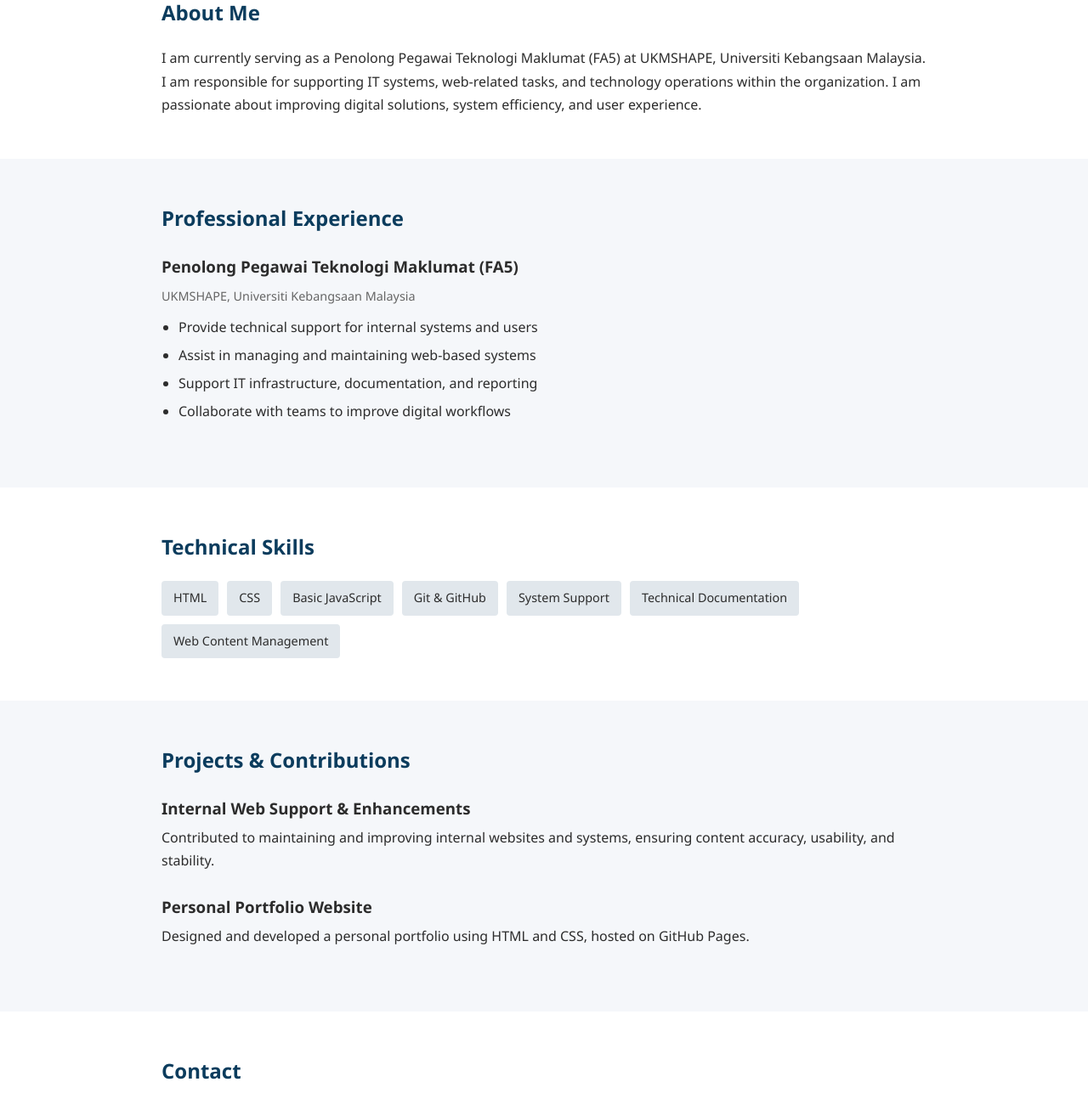
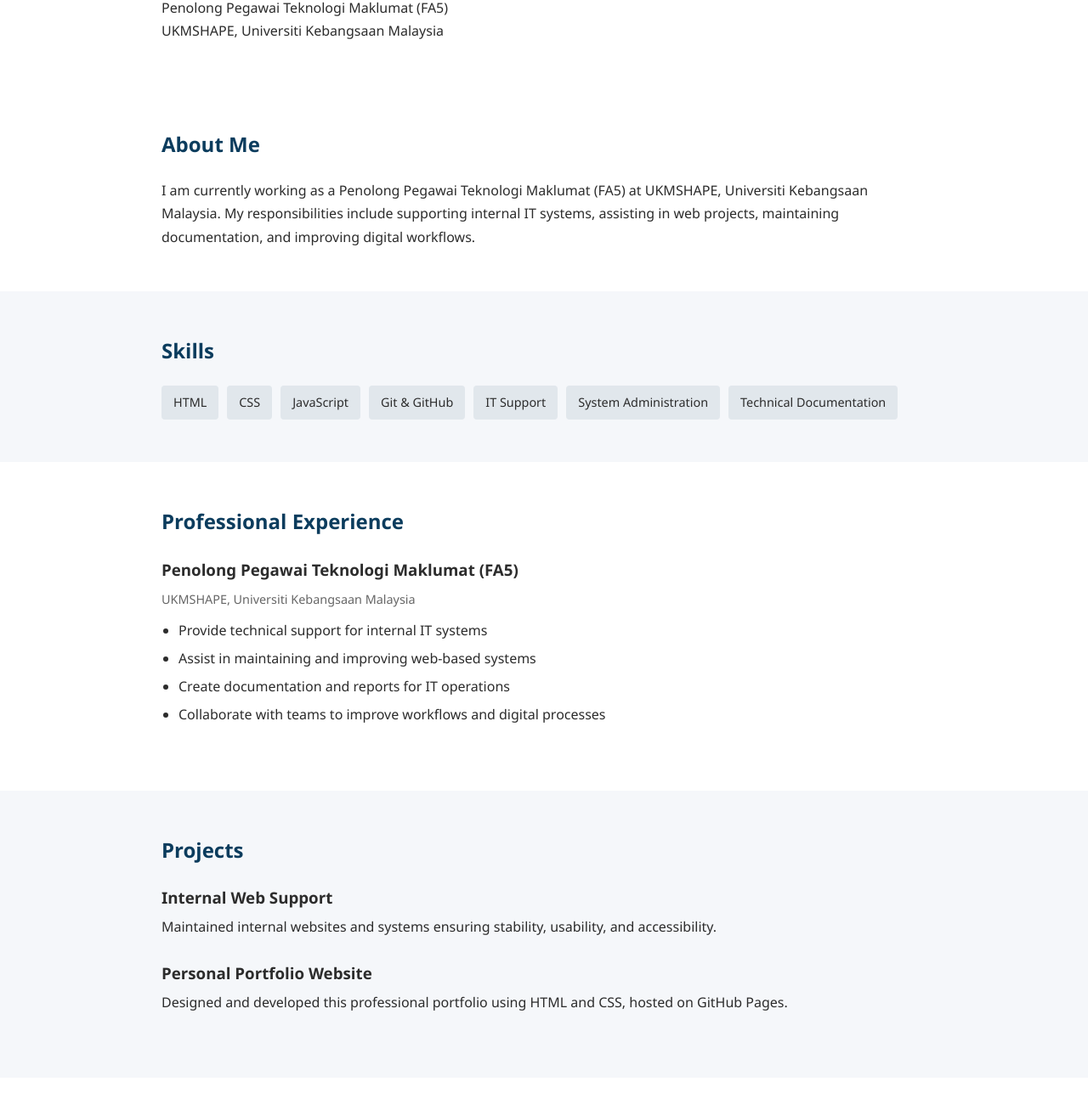
Before and after one commit to rohaizad00/rohaizad00.github.io, a plain HTML site: page index.html in a window 1280 px wide. Shown: the part 285-1592 px from the top of the page at 85% size. Drawn offline with Linux system fonts and the light colour scheme.

Commit message:
Refactor index.html with navigation and section updates
Updated the HTML structure by adding a navigation bar and reorganizing sections for better layout and accessibility.

```diff
--- a/index.html
+++ b/index.html
@@ -8,95 +8,95 @@
 </head>
 <body>
 
-  <!-- Header -->
-  <header class="header">
-    <div class="container">
+  <!-- Navbar -->
+  <nav class="navbar">
+    <div class="container nav-container">
+      <a href="#home" class="logo">Your Name</a>
+      <ul class="nav-links">
+        <li><a href="#home">Home</a></li>
+        <li><a href="#about">About</a></li>
+        <li><a href="#skills">Skills</a></li>
+        <li><a href="#work">Work</a></li>
+        <li><a href="#projects">Projects</a></li>
+        <li><a href="#contact">Contact</a></li>
+      </ul>
+    </div>
+  </nav>
+
+  <!-- Home Section -->
+  <section id="home" class="section hero">
+    <div class="container hero-container">
       <h1>Your Name</h1>
-      <p class="role">
-        Penolong Pegawai Teknologi Maklumat (FA5)<br>
-        UKMSHAPE, Universiti Kebangsaan Malaysia
-      </p>
+      <p>Penolong Pegawai Teknologi Maklumat (FA5) <br> UKMSHAPE, Universiti Kebangsaan Malaysia</p>
     </div>
-  </header>
+  </section>
 
-  <!-- About -->
-  <section class="section">
+  <!-- About Section -->
+  <section id="about" class="section">
     <div class="container">
       <h2>About Me</h2>
       <p>
-        I am currently serving as a Penolong Pegawai Teknologi Maklumat (FA5)
-        at UKMSHAPE, Universiti Kebangsaan Malaysia. I am responsible for
-        supporting IT systems, web-related tasks, and technology operations
-        within the organization. I am passionate about improving digital
-        solutions, system efficiency, and user experience.
+        I am currently working as a Penolong Pegawai Teknologi Maklumat (FA5) at UKMSHAPE,
+        Universiti Kebangsaan Malaysia. My responsibilities include supporting internal IT
+        systems, assisting in web projects, maintaining documentation, and improving digital workflows.
       </p>
     </div>
   </section>
 
-  <!-- Experience -->
-  <section class="section bg-light">
+  <!-- Skills Section -->
+  <section id="skills" class="section bg-light">
+    <div class="container">
+      <h2>Skills</h2>
+      <div class="skills">
+        <span>HTML</span>
+        <span>CSS</span>
+        <span>JavaScript</span>
+        <span>Git & GitHub</span>
+        <span>IT Support</span>
+        <span>System Administration</span>
+        <span>Technical Documentation</span>
+      </div>
+    </div>
+  </section>
+
+  <!-- Work Section -->
+  <section id="work" class="section">
     <div class="container">
       <h2>Professional Experience</h2>
-
       <div class="item">
         <h3>Penolong Pegawai Teknologi Maklumat (FA5)</h3>
         <span class="item-meta">UKMSHAPE, Universiti Kebangsaan Malaysia</span>
         <ul>
-          <li>Provide technical support for internal systems and users</li>
-          <li>Assist in managing and maintaining web-based systems</li>
-          <li>Support IT infrastructure, documentation, and reporting</li>
-          <li>Collaborate with teams to improve digital workflows</li>
+          <li>Provide technical support for internal IT systems</li>
+          <li>Assist in maintaining and improving web-based systems</li>
+          <li>Create documentation and reports for IT operations</li>
+          <li>Collaborate with teams to improve workflows and digital processes</li>
         </ul>
       </div>
     </div>
   </section>
 
-  <!-- Skills -->
-  <section class="section">
+  <!-- Projects Section -->
+  <section id="projects" class="section bg-light">
     <div class="container">
-      <h2>Technical Skills</h2>
-
-      <div class="skills">
-        <span>HTML</span>
-        <span>CSS</span>
-        <span>Basic JavaScript</span>
-        <span>Git & GitHub</span>
-        <span>System Support</span>
-        <span>Technical Documentation</span>
-        <span>Web Content Management</span>
+      <h2>Projects</h2>
+      <div class="item">
+        <h3>Internal Web Support</h3>
+        <p>Maintained internal websites and systems ensuring stability, usability, and accessibility.</p>
+      </div>
+      <div class="item">
+        <h3>Personal Portfolio Website</h3>
+        <p>Designed and developed this professional portfolio using HTML and CSS, hosted on GitHub Pages.</p>
       </div>
     </div>
   </section>
 
-  <!-- Projects -->
-  <section class="section bg-light">
-    <div class="container">
-      <h2>Projects & Contributions</h2>
-
-      <div class="item">
-        <h3>Internal Web Support & Enhancements</h3>
-        <p>
-          Contributed to maintaining and improving internal websites and
-          systems, ensuring content accuracy, usability, and stability.
-        </p>
-      </div>
-
-      <div class="item">
-        <h3>Personal Portfolio Website</h3>
-        <p>
-          Designed and developed a personal portfolio using HTML and CSS,
-          hosted on GitHub Pages.
-        </p>
-      </div>
-    </div>
-  </section>
-
-  <!-- Contact -->
-  <section class="section">
+  <!-- Contact Section -->
+  <section id="contact" class="section">
     <div class="container">
       <h2>Contact</h2>
       <p>Email: yourname@email.com</p>
-      <p>GitHub: https://github.com/yourusername</p>
+      <p>GitHub: <a href="https://github.com/yourusername" target="_blank">github.com/yourusername</a></p>
       <p>Location: Malaysia</p>
     </div>
   </section>
```
